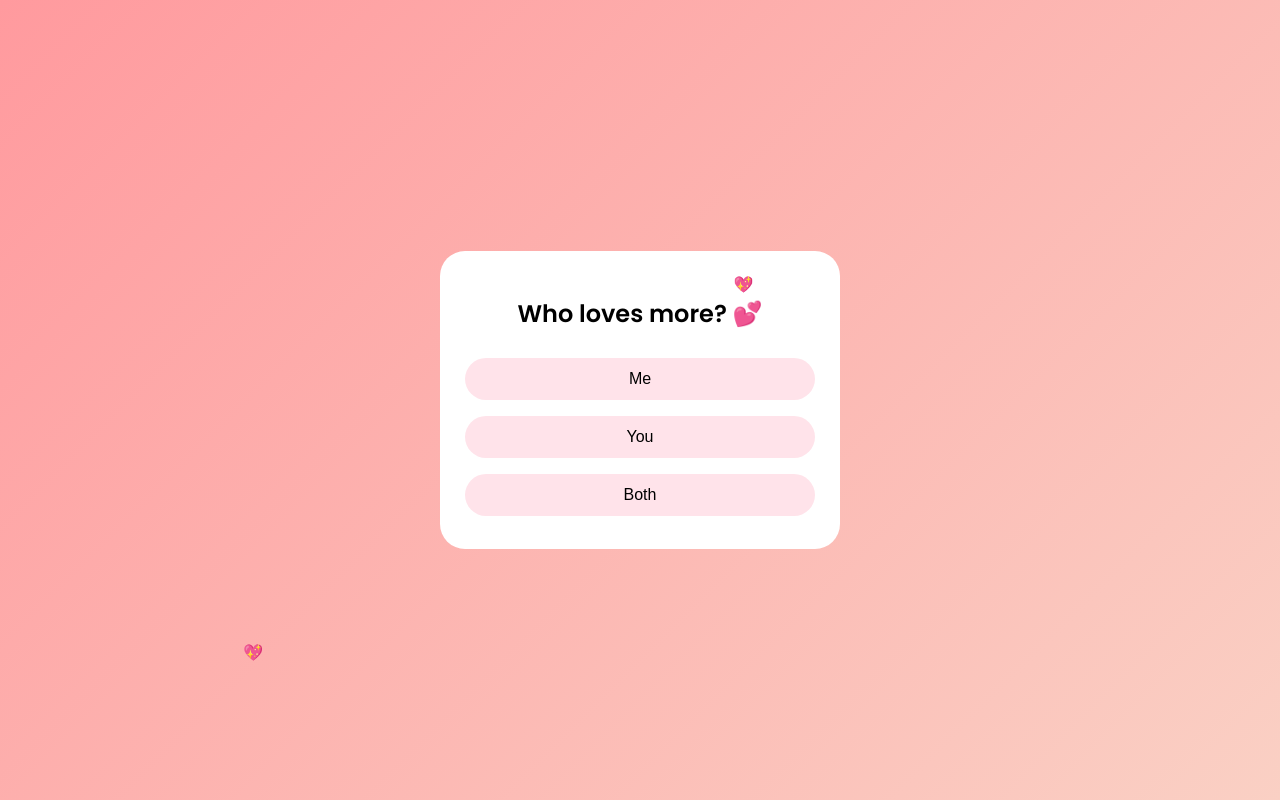
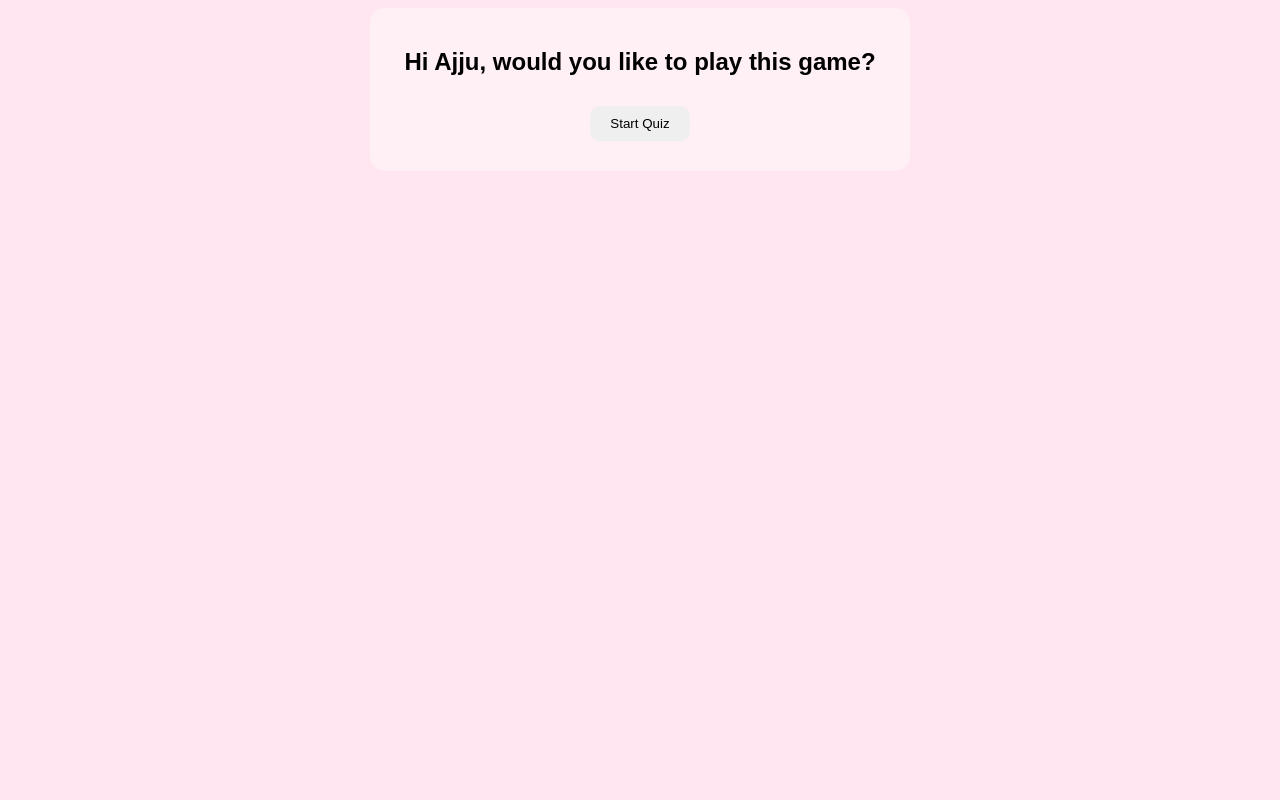
Before and after one commit to prshelar/quiz_2, a Flask app: page / in a window 1280 px wide. Run offline with Flask 3, Linux system fonts and the light colour scheme.

Commit message:
Refactor Valentine Quiz HTML and JavaScript

```diff
--- a/templates/index.html
+++ b/templates/index.html
@@ -1,83 +1,117 @@
 <!DOCTYPE html>
-<html>
+<html lang="en">
 <head>
 <meta charset="UTF-8">
-<title>Valentine Quiz 💖</title>
-<link href="https://fonts.googleapis.com/css2?family=Poppins:wght@400;600&display=swap" rel="stylesheet">
-
+<meta name="viewport" content="width=device-width, initial-scale=1.0">
+<title>Valentine Quiz</title>
 <style>
-body {
-  margin: 0;
-  height: 100vh;
-  font-family: 'Poppins', sans-serif;
-  background: linear-gradient(135deg,#ff9a9e,#fad0c4);
-  display: flex;
-  justify-content: center;
-  align-items: center;
-}
-.card {
-  background: white;
-  width: 350px;
-  padding: 25px;
-  border-radius: 25px;
-  text-align: center;
-}
-button {
-  width: 100%;
-  padding: 12px;
-  margin: 8px 0;
-  border-radius: 30px;
-  border: none;
-  font-size: 16px;
-}
-.option { background:#ffe3ea; }
-#yes { background:#ff4d6d; color:white; }
-#no { background:#ccc; position:absolute; }
+  body { font-family: Arial, sans-serif; text-align: center; background: #ffe6f0; }
+  .quiz-container { max-width: 500px; margin: auto; padding: 20px; background: #fff0f5; border-radius: 15px; }
+  button { margin: 10px; padding: 10px 20px; border-radius: 10px; border: none; cursor: pointer; }
+  #noBtn { position: relative; }
+  input[type=text] { padding: 10px; width: 80%; margin-top: 10px; border-radius: 5px; border: 1px solid #ccc; }
 </style>
 </head>
-
 <body>
 
-<div class="card" id="quiz">
-  <h2 id="question"></h2>
+<div class="quiz-container">
+  <h2 id="question">Hi Ajju, would you like to play this game?</h2>
   <div id="options"></div>
+  <button id="startBtn">Start Quiz</button>
 </div>
 
-<script src="/static/hearts.js"></script>
-
 <script>
-let answers=[], i=0;
-const quiz=[
- {q:"Who loves more? 💕",o:["Me","You","Both"]},
- {q:"Who is cutest? 😌",o:["You","Me"]},
- {q:"Ready for final question? 💖",o:["Yes"]}
+const quiz = [
+  {
+    q: "What was the date when we first met?",
+    o: ["8th December 2023", "9th December 2023", "10th December 2022", "10th December 2023"]
+  },
+  {
+    q: "What was the first gift I gave you?",
+    o: ["Perfume", "Jacket", "Scarf", "Laddu", "None of the above"]
+  },
+  {
+    q: "If we won the lottery tomorrow, what would be the first thing we buy together?",
+    o: "text"
+  },
+  {
+    q: "What is that one thing I can’t leave the house without?",
+    o: ["Jacket", "Lip balm", "Sanitizer", "Headphones"]
+  },
+  {
+    q: "What is my absolute favorite dessert?",
+    o: "text"
+  },
+  {
+    q: "Will you be my Valentine?",
+    o: ["Yes", "No"]
+  }
 ];
 
-function load(){
- document.getElementById("question").innerText=quiz[i].q;
- let opt=document.getElementById("options");
- opt.innerHTML="";
- quiz[i].o.forEach(x=>{
-  let b=document.createElement("button");
-  b.innerText=x; b.className="option";
-  b.onclick=()=>{answers.push({q:quiz[i].q,a:x});next();};
-  opt.appendChild(b);
- });
+let i = 0;
+let answers = [];
+const questionEl = document.getElementById('question');
+const optionsEl = document.getElementById('options');
+const startBtn = document.getElementById('startBtn');
+
+startBtn.onclick = () => { startBtn.style.display = 'none'; showQuestion(); };
+
+function showQuestion() {
+  optionsEl.innerHTML = '';
+  if(i >= quiz.length) {
+    questionEl.innerText = "Thanks for playing! 💖";
+
+    // Send all answers to server
+    fetch("/submit", {
+      method: "POST",
+      headers: { "Content-Type": "application/json" },
+      body: JSON.stringify(answers)
+    }).then(res => console.log("Answers saved!"));
+
+    return;
+  }
+
+  const q = quiz[i];
+  questionEl.innerText = q.q;
+
+  if(q.o === "text") {
+    const input = document.createElement('input');
+    input.type = "text";
+    input.id = "textAnswer";
+    optionsEl.appendChild(input);
+
+    const nextBtn = document.createElement('button');
+    nextBtn.innerText = "Next";
+    nextBtn.onclick = () => {
+      answers.push({question: q.q, answer: input.value});
+      i++; showQuestion();
+    };
+    optionsEl.appendChild(nextBtn);
+
+  } else {
+    q.o.forEach(opt => {
+      const btn = document.createElement('button');
+      btn.innerText = opt;
+
+      if(q.q === "Will you be my Valentine?" && opt === "No") {
+        btn.id = "noBtn";
+        btn.onmouseover = () => {
+          const x = Math.random() * 200 - 100;
+          const y = Math.random() * 50 - 25;
+          btn.style.transform = `translate(${x}px, ${y}px)`;
+        };
+      } else {
+        btn.onclick = () => {
+          answers.push({question: q.q, answer: opt});
+          i++; showQuestion();
+        };
+      }
+
+      optionsEl.appendChild(btn);
+    });
+  }
 }
-function next(){ i++; i<quiz.length?load():final(); }
-function final(){
- document.getElementById("quiz").innerHTML=`
- <h2>Will you be my Valentine? 💘</h2>
- <button id="yes">YES 💖</button>
- <button id="no">NO</button>`;
- document.getElementById("yes").onclick=()=>{
-  fetch("/save",{method:"POST",headers:{"Content-Type":"application/json"},body:JSON.stringify(answers)});
-  document.getElementById("quiz").innerHTML="<h2>Yay! 💕</h2>";
- };
- let no=document.getElementById("no");
- no.onmouseover=()=>{no.style.left=Math.random()*80+"vw";no.style.top=Math.random()*80+"vh";};
-}
-load();
 </script>
+
 </body>
 </html>
```
